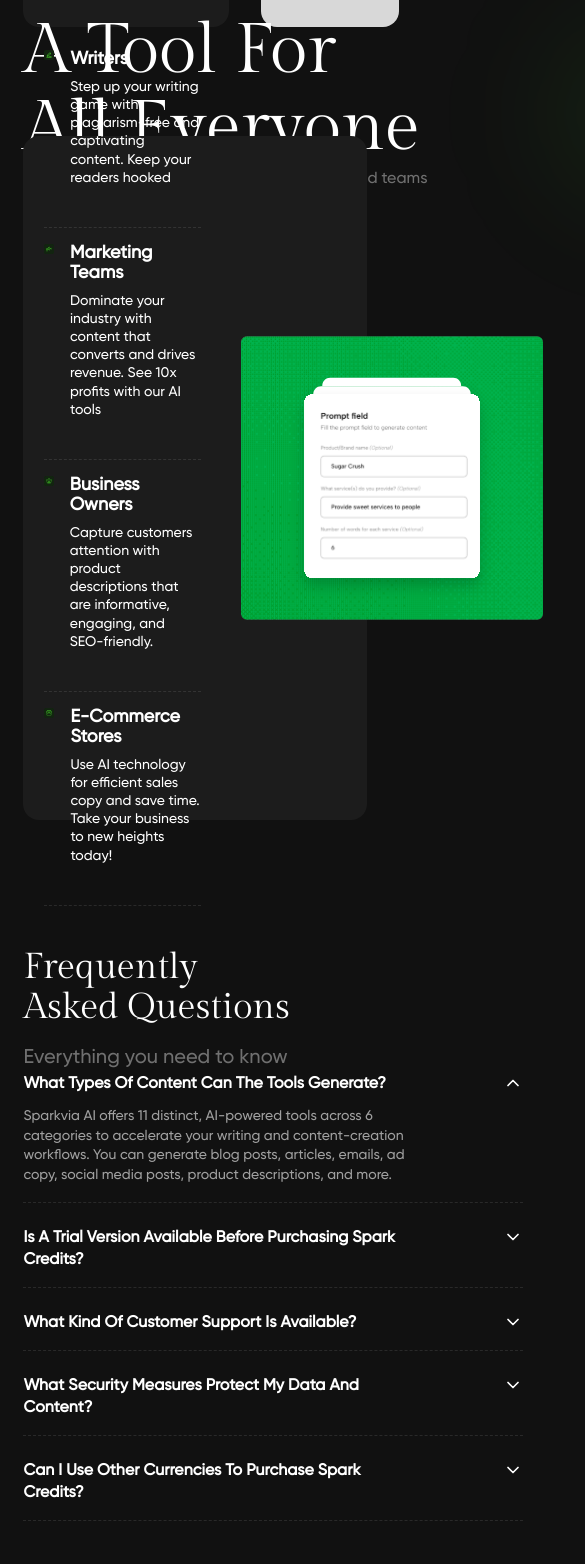
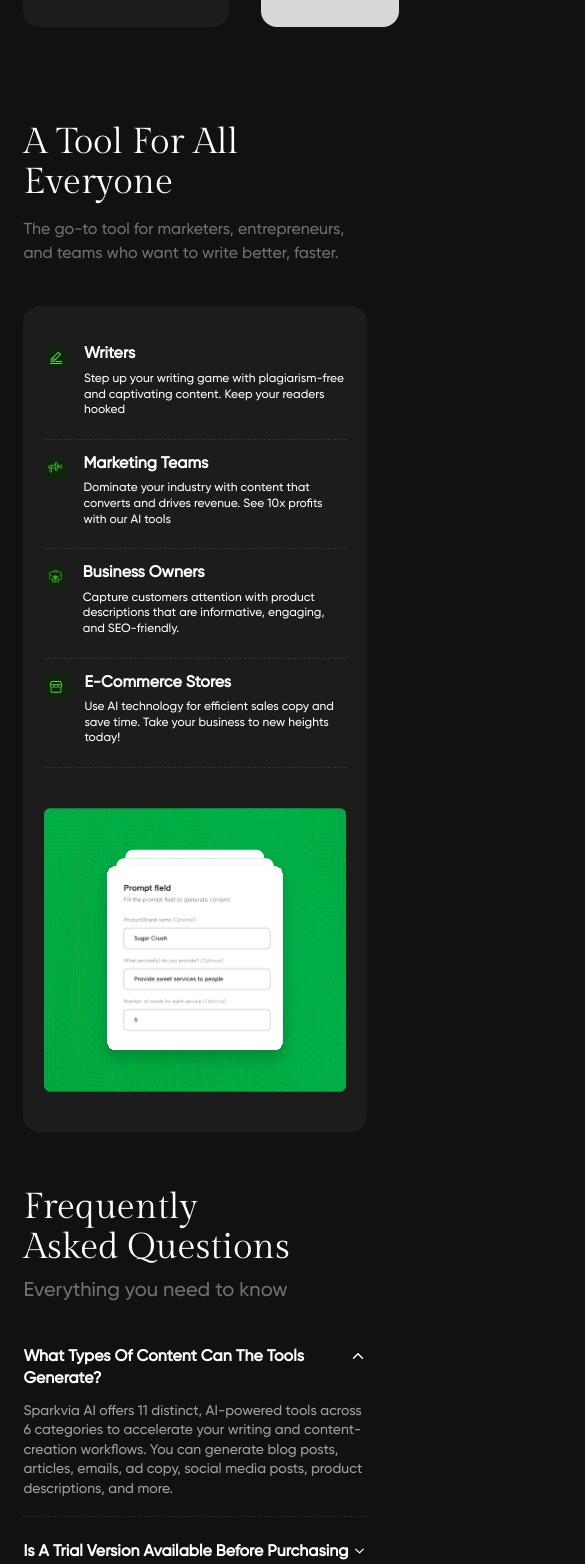
Before and after one commit to SparkviaAI/sparkviaAI, a React (Vite) app: page / in a window 390 px wide. Shown: the part 3800-5364 px from the top of the page, 585 px wide, since content can reach past the window. Built offline with nearby package versions, Linux system fonts and the light colour scheme.

Commit message:
mobile design

```diff
--- a/src/components/FaqSection.tsx
+++ b/src/components/FaqSection.tsx
@@ -38,8 +38,8 @@ const FaqSection: React.FC = () => {
   };
 
   return (
-    <section className="flex justify-center text-white py-16">
-      <div className=" container flex justify-between flex-col md:flex-row px-[6%]">
+    <section className="flex justify-center text-white py-14 md:py-16">
+      <div className=" container flex justify-between flex-col lg:flex-row gap-10 lg:gap-0 px-[6%]">
         <div>
           <h2
             style={{ fontFamily: "Gilda Display" }}
@@ -47,14 +47,14 @@ const FaqSection: React.FC = () => {
           >
             Frequently <br /> Asked Questions
           </h2>
-          <p className="text-[#FFFFFF66] font-normal text-[20px] mt-4">Everything you need to know</p>
+          <p className="text-[#FFFFFF66] font-normal text-[20px] mt-2 md:mt-4">Everything you need to know</p>
         </div>
 
         <div className="space-y-6">
           {faqs.map((faq, index) => (
             <div
               key={index}
-              className="border-b border-[#FFFFFF1A] border-dashed pb-4 cursor-pointer w-[500px]"
+              className="border-b border-[#FFFFFF1A] border-dashed pb-4 cursor-pointer lg:w-[500px]"
               onClick={() => toggleFAQ(index)}
             >
               <div className="flex justify-between items-start">
--- a/src/components/Footer.tsx
+++ b/src/components/Footer.tsx
@@ -7,8 +7,8 @@ import pageIcon from "../assets/page.svg"
 const Footer = () => {
   return (
     <div className="flex justify-center px-[6%]">
-      <div className="container flex justify-between items-center border-t border-t-[#FFFFFF1A] border-dashed py-[40px]">
-        <span className="text-[#EDFCEA] font-normal text-[16px] leading-[130%]">©2025 Sparkvia AI. All Right Reserved </span>
+      <div className="container flex flex-wrap justify-center gap-4 md:justify-between items-center border-t border-t-[#FFFFFF1A] border-dashed py-[20px] md:py-[40px]">
+        <span className="text-[#EDFCEA] font-normal text-[14px] md:text-[16px] leading-[130%]">©2025 Sparkvia AI. All Right Reserved </span>
         <div className='flex items-center gap-4'>
             <button><img src={pageIcon} alt={pageIcon} /></button>
             <button><img src={xIcon} alt={xIcon} /></button>
--- a/src/components/Support.tsx
+++ b/src/components/Support.tsx
@@ -2,21 +2,21 @@ import circleIcon from "../assets/circle1.svg";
 
 const Support = () => {
   return (
-    <div className="flex justify-center -mb-[6rem]">
+    <div className="flex justify-center md:-mb-[6rem] mb-[20px] px-[6%]">
       <div className="flex items-center">
         <img src={circleIcon} alt={circleIcon} />
-        <div className="flex flex-col gap-6 text-center items-center w-[465px] relative right-[40rem] -mr-[40rem]">
+        <div className="flex flex-col gap-6 text-center items-center md:w-[465px] relative md:right-[40rem] right-[20rem] -mr-[20rem] md:-mr-[40rem]">
           <h1
             style={{ fontFamily: "Gilda Display" }}
-            className="text-white font-normal text-[56px] leading-[100%]"
+            className="text-white font-normal text-4xl md:text-[56px] leading-[100%]"
           >
             Support & Contact
           </h1>
-          <p className="font-normal text-[20px] leading-[130%] text-[#E8E8E899]">
+          <p className="font-normal text-[18px] md:text-[20px] leading-[130%] text-[#E8E8E899]">
             Got Queries? Explore our Documentation. For bespoke? AI tools
             development, kindly reach us at
           </p>
-          <button className="flex justify-center items-center rounded-[5px] font-semibold text-[16.55px] leading-[130%] border border-[#EDFCEA] text-[#FFFFFF] py-[19px] px-[24px] h-[49px] mt-[20px] cursor-pointer">
+          <button className="flex justify-center items-center rounded-[5px] font-semibold text-[14px] md:text-[16.55px] leading-[130%] border border-[#EDFCEA] text-[#FFFFFF] py-[19px] px-[24px] h-[49px] mt-[20px] cursor-pointer">
             Contact@Sparkvia.ai
           </button>
         </div>
--- a/src/components/Tool.tsx
+++ b/src/components/Tool.tsx
@@ -9,11 +9,11 @@ const Tool = () => {
   return (
     <div className="flex justify-center">
       <div className="container px-[6%]">
-        <div className="flex justify-between items-center relative bottom-[14rem] -mb-[14rem]">
-          <div className="flex flex-col w-[450px] text-[#FFFFFF]">
+        <div className="flex justify-between items-center relative lg:bottom-[14rem] lg:-mb-[14rem]">
+          <div className="flex flex-col gap-4 md:w-[450px] text-[#FFFFFF] mb-[40px] lg:mb-0">
             <h1
               style={{ fontFamily: "Gilda Display" }}
-              className="w-[406px] font-normal text-[70px] leading-[110.00000000000001%]"
+              className="md:w-[406px] font-normal text-4xl md:text-[70px] leading-[110.00000000000001%]"
             >
               A Tool For All Everyone
             </h1>
@@ -22,61 +22,61 @@ const Tool = () => {
               write better, faster.
             </p>
           </div>
-          <img src={showdowIcon} alt={showdowIcon} />
+          <img src={showdowIcon} alt={showdowIcon} className="lg:block hidden" />
         </div>
-        <div className="flex justify-between px-[6%] gap-[40px] items-center bg-[#1C1C1C] rounded-[16px] h-[684px] relative bottom-[12rem] -mb-[8rem]">
-          <div className="flex flex-col gap-4 w-[419px] text-[#FFFFFF]">
-            <div className="flex gap-4 border-b border-b-[#FFFFFF1A] border-dashed pb-[40px]">
+        <div className="flex flex-col lg:flex-row justify-between px-[6%] gap-[40px] items-center bg-[#1C1C1C] rounded-[16px] py-[40px] md:py-[80px] relative lg:bottom-[12rem] lg:-mb-[8rem]">
+          <div className="flex flex-col gap-4 md:w-[419px] text-[#FFFFFF]">
+            <div className="flex gap-4 border-b border-b-[#FFFFFF1A] border-dashed pb-[20px] lg:pb-[40px]">
               <div className="h-[50px] w-[50px]">
                 <img src={pentIcon} alt={pentIcon} />
               </div>
               <div className="flex flex-col gap-2">
-                <h1 className="font-semibold text-[18px] leading-[110.00000000000001%]">
+                <h1 className="font-semibold text-[16px] lg:text-[18px] leading-[110.00000000000001%]">
                   Writers
                 </h1>
-                <p className="font-light text-[14px] leading-[130%]">
+                <p className="font-light lg:text-[14px] text-[12px] leading-[130%]">
                   Step up your writing game with plagiarism-free and captivating
                   content. Keep your readers hooked
                 </p>
               </div>
             </div>
-            <div className="flex gap-4 border-b border-b-[#FFFFFF1A] border-dashed pb-[40px]">
+            <div className="flex gap-4 border-b border-b-[#FFFFFF1A] border-dashed pb-[20px] lg:pb-[40px]">
               <div className="h-[50px] w-[50px]">
                 <img src={marketIcon} alt={marketIcon} />
               </div>
               <div className="flex flex-col gap-2">
-                <h1 className="font-semibold text-[18px] leading-[110.00000000000001%]">
+                <h1 className="font-semibold text-[16px] lg:text-[18px] leading-[110.00000000000001%]">
                   Marketing Teams
                 </h1>
-                <p className="font-light text-[14px] leading-[130%]">
+                <p className="font-light lg:text-[14px] text-[12px] leading-[130%]">
                   Dominate your industry with content that converts and drives
                   revenue. See 10x profits with our AI tools
                 </p>
               </div>
             </div>
-            <div className="flex gap-4 border-b border-b-[#FFFFFF1A] border-dashed pb-[40px]">
+            <div className="flex gap-4 border-b border-b-[#FFFFFF1A] border-dashed pb-[20px] lg:pb-[40px]">
               <div className="h-[50px] w-[50px]">
                 <img src={businessIcon} alt={businessIcon} />
               </div>
               <div className="flex flex-col gap-2">
-                <h1 className="font-semibold text-[18px] leading-[110.00000000000001%]">
+                <h1 className="font-semibold text-[16px] lg:text-[18px] leading-[110.00000000000001%]">
                   Business Owners
                 </h1>
-                <p className="font-light text-[14px] leading-[130%]">
+                <p className="font-light lg:text-[14px] text-[12px] leading-[130%]">
                   Capture customers attention with product descriptions that are
                   informative, engaging, and SEO-friendly.
                 </p>
               </div>
             </div>
-            <div className="flex gap-4 border-b border-b-[#FFFFFF1A] border-dashed pb-[40px]">
+            <div className="flex gap-4 border-b border-b-[#FFFFFF1A] border-dashed pb-[20px] lg:pb-[40px]">
               <div className="h-[50px] w-[50px]">
                 <img src={commerceIcon} alt={commerceIcon} />
               </div>
               <div className="flex flex-col gap-2">
-                <h1 className="font-semibold text-[18px] leading-[110.00000000000001%]">
+                <h1 className="font-semibold text-[16px] lg:text-[18px] leading-[110.00000000000001%]">
                   E-Commerce Stores
                 </h1>
-                <p className="font-light text-[14px] leading-[130%]">
+                <p className="font-light lg:text-[14px] text-[12px] leading-[130%]">
                   Use AI technology for efficient sales copy and save time. Take
                   your business to new heights today!
                 </p>
```
